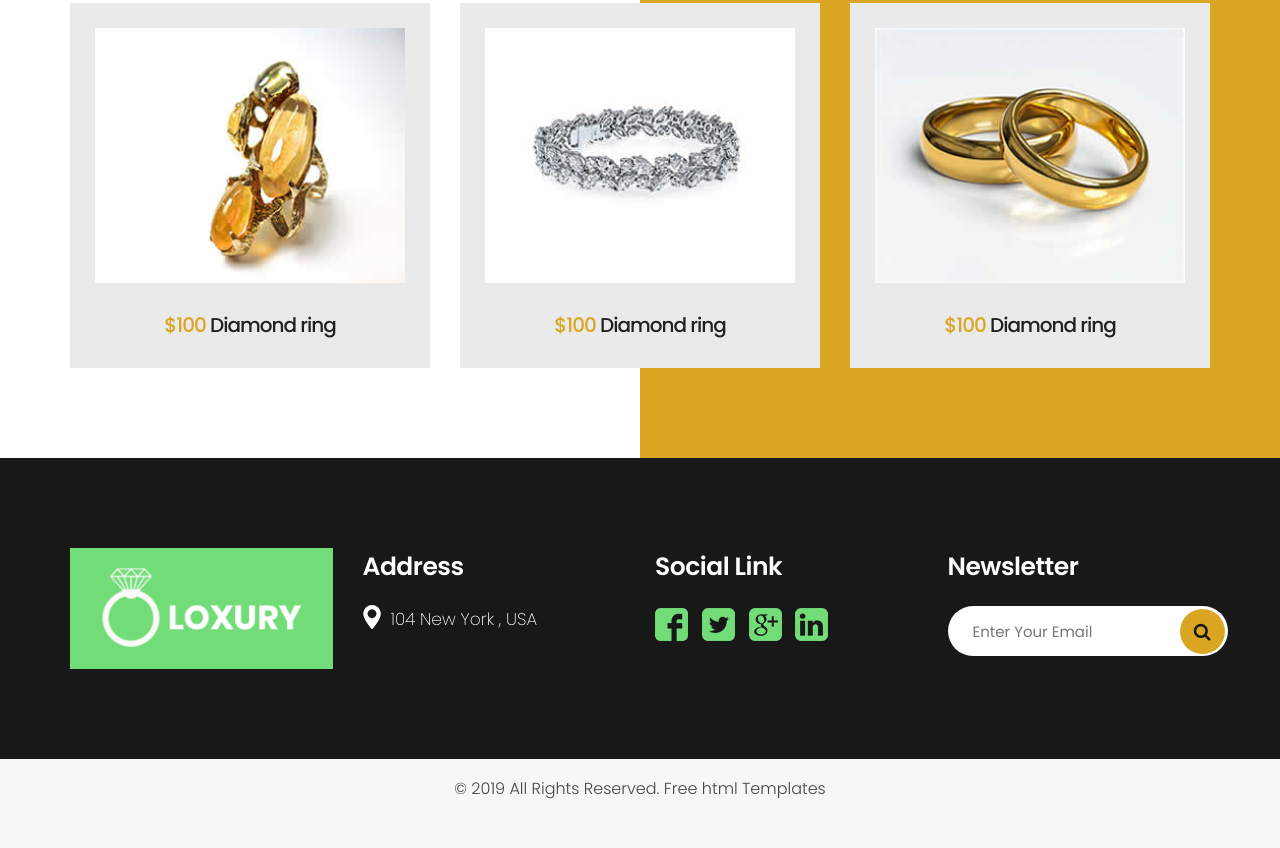
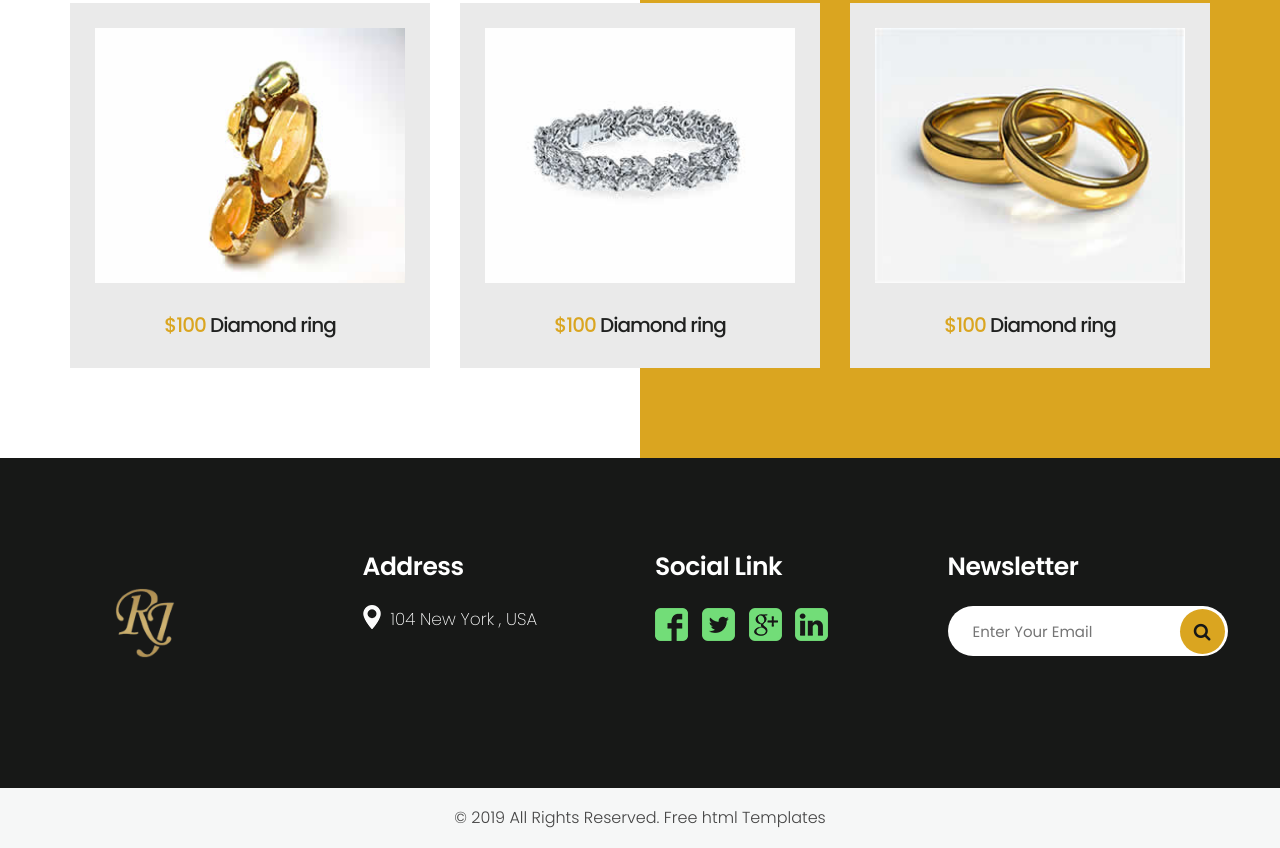
Before and after one commit to kaushal916/RJ, a plain HTML site: page shop.html in a window 1280 px wide. Shown: the part 1340-2188 px from the top of the page. Before the commit the page ends 2159 px from the top, so only its background shows below. Drawn offline with nearby package versions, Linux system fonts and the light colour scheme.

Commit message:
all files commit again

```diff
--- a/shop.html
+++ b/shop.html
@@ -191,7 +191,7 @@
          <div class="container">
             <div class="row">
                <div class="col-md-3 col-sm-12">
-                  <a href="index.html"><img class="img-responsive" src="images/logo_footer.png" alt="#" /></a>
+                  <a href="index.html"><img class="img-responsive" src="images/logo.png" alt="#" width="150px"/></a>
                </div>
 
                <div class="col-md-3 col-sm-12">
```
